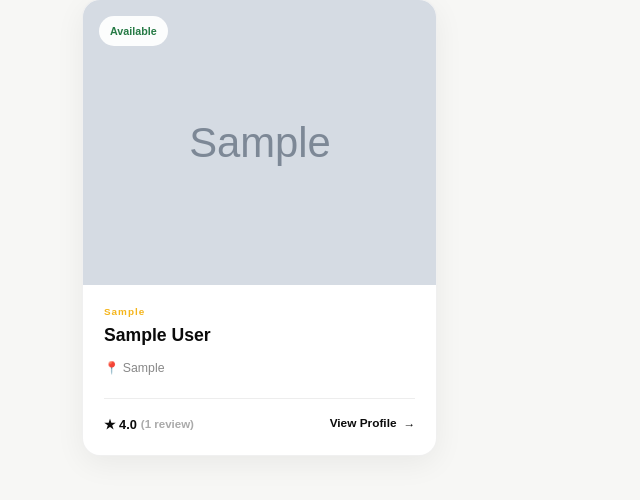
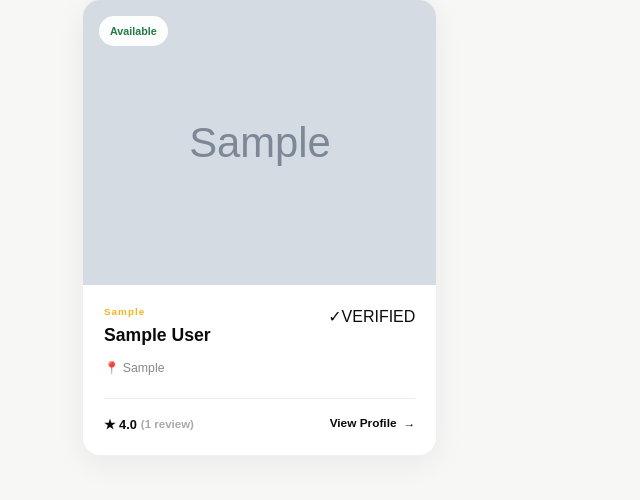
Before and after one commit to Vichi-King/ArtisanLink, a Flask app: page /artisans in a window 1280 px wide. Shown: the part 946-1446 px from the top of the page, without its empty margins (0-640 px from the left). Run offline with Flask 3, Linux system fonts and the light colour scheme; tables that the repository leaves empty hold one stand-in row (values such as "Sample post"); grey boxes marked "Sample" are stand-in pictures.

Commit message:
Add premium verification badge to artisan cards

```diff
--- a/app/templates/_artisan_cards.html
+++ b/app/templates/_artisan_cards.html
@@ -1,3 +1,3 @@
 {% for artisan, rating, review_count, completed_jobs, featured_score in artisans %}
-<article class="artisan-card"><div class="artisan-card-image">{% if artisan.user.profile_picture %}<img src="{{ url_for('static', filename='uploads/artisans/' ~ artisan.user.profile_picture) }}" alt="{{ artisan.user.full_name }}">{% else %}<div class="artisan-card-placeholder">{{ artisan.user.full_name[:1]|upper }}</div>{% endif %}<span class="artisan-status">Available</span></div><div class="artisan-card-body"><div class="artisan-card-top"><div><span class="artisan-service">{{ artisan.category or 'LOCAL SERVICE' }}</span><h3>{{ artisan.user.full_name }}</h3></div>{% if artisan.is_verified %}<span class="artisan-verified" title="Verified artisan">✓</span>{% endif %}</div><div class="artisan-location">📍 {{ artisan.location or 'Location not set' }}</div><div class="artisan-card-footer"><div class="artisan-rating"><strong>★ {{ '%.1f'|format(rating|float) }}</strong><span>({{ review_count }} review{{ '' if review_count == 1 else 's' }})</span></div><a href="{{ url_for('artisan_profile', artisan_id=artisan.id) }}" class="artisan-view-btn">View Profile <span>→</span></a></div></div></article>
+<article class="artisan-card"><div class="artisan-card-image">{% if artisan.user.profile_picture %}<img src="{{ url_for('static', filename='uploads/artisans/' ~ artisan.user.profile_picture) }}" alt="{{ artisan.user.full_name }}">{% else %}<div class="artisan-card-placeholder">{{ artisan.user.full_name[:1]|upper }}</div>{% endif %}<span class="artisan-status">Available</span></div><div class="artisan-card-body"><div class="artisan-card-top"><div><span class="artisan-service">{{ artisan.category or 'LOCAL SERVICE' }}</span><h3>{{ artisan.user.full_name }}</h3></div>{% if artisan.is_verified %}<span class="al-verified-badge al-verified-badge-compact" title="Verified Artisan" aria-label="Verified Artisan"><span class="al-verified-icon">✓</span><span>VERIFIED</span></span>{% endif %}</div><div class="artisan-location">📍 {{ artisan.location or 'Location not set' }}</div><div class="artisan-card-footer"><div class="artisan-rating"><strong>★ {{ '%.1f'|format(rating|float) }}</strong><span>({{ review_count }} review{{ '' if review_count == 1 else 's' }})</span></div><a href="{{ url_for('artisan_profile', artisan_id=artisan.id) }}" class="artisan-view-btn">View Profile <span>→</span></a></div></div></article>
 {% endfor %}
```
